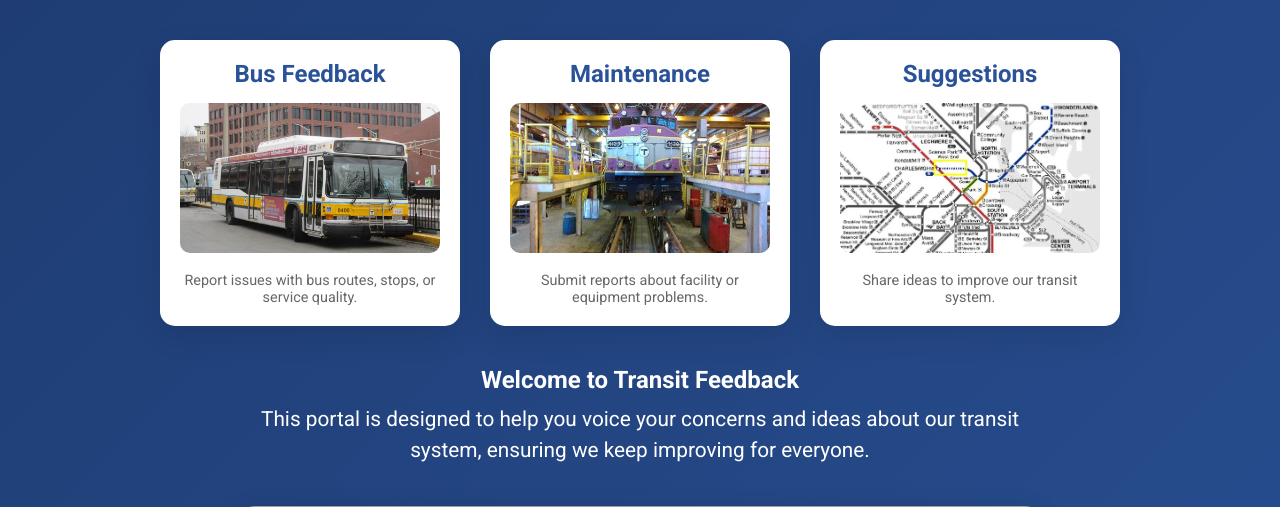
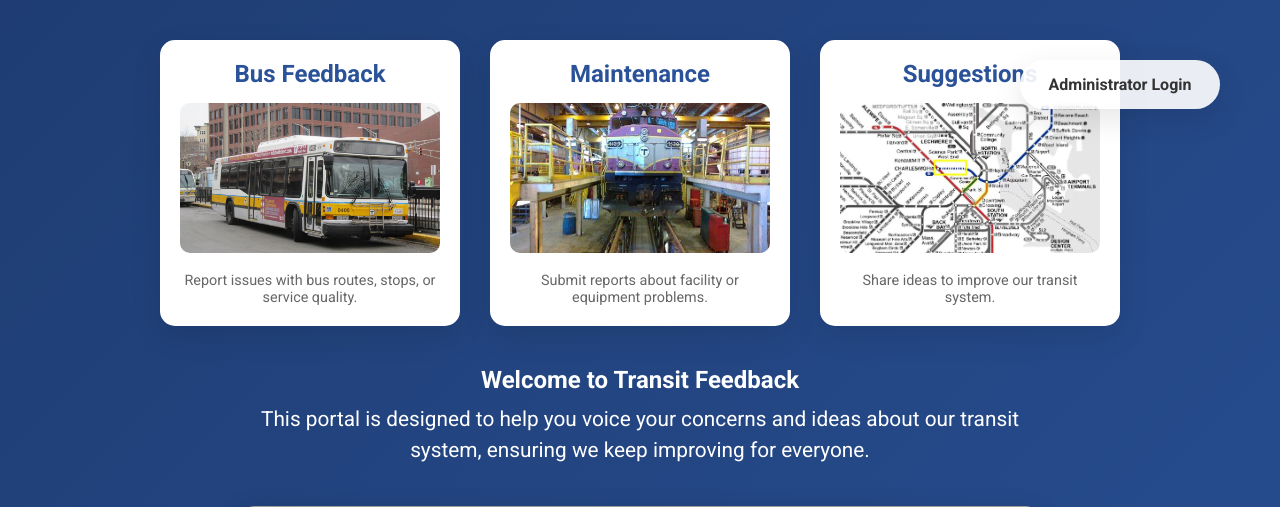
Before and after one commit to zerodayz01/Transit_Feedback_App, a Flask app: template TransitFeedbackCollect/templates/index.html in a window 1280 px wide. Shown: the part 127-634 px from the top of the page. Run offline with Flask 3, Linux system fonts and the light colour scheme; the template is opened without the code that fills it, so the values that code supplies are empty; grey boxes are pictures that could not be loaded.

Commit message:
Update index.html

```diff
--- a/TransitFeedbackCollect/templates/index.html
+++ b/TransitFeedbackCollect/templates/index.html
@@ -38,6 +38,7 @@
             flex-direction: row;
             justify-content: center;
             gap: 30px;
+            position: relative; /* Ensure positioning context for admin button */
         }
 
         .card {
@@ -187,7 +188,7 @@
             padding: 20px;
             font-size: 0.9em;
             margin-top: 40px;
-            position: relative; /* Ensure footer doesn’t block content */
+            position: relative;
         }
 
         .footer-features {
@@ -214,11 +215,36 @@
             display: flex;
             align-items: center;
             justify-content: center;
-            position: relative; /* Ensure clickable */
-            z-index: 1; /* Bring above any overlapping elements */
+            position: relative;
+            z-index: 1;
         }
 
         .feature-card:hover {
+            transform: translateY(-10px);
+            box-shadow: 0 15px 40px rgba(0, 0, 0, 0.2);
+        }
+
+        .admin-button {
+            position: absolute;
+            top: 20px;
+            right: 20px;
+            width: 200px;
+            background: rgba(255, 255, 255, 0.9);
+            border-radius: 50px;
+            box-shadow: 0 10px 30px rgba(0, 0, 0, 0.1);
+            padding: 15px;
+            text-align: center;
+            cursor: pointer;
+            transition: transform 0.3s ease, box-shadow 0.3s ease;
+            text-decoration: none;
+            color: #333;
+            font-weight: 700;
+            display: flex;
+            align-items: center;
+            justify-content: center;
+        }
+
+        .admin-button:hover {
             transform: translateY(-10px);
             box-shadow: 0 15px 40px rgba(0, 0, 0, 0.2);
         }
@@ -253,6 +279,11 @@
                 height: 40px;
                 font-size: 20px;
             }
+            .admin-button {
+                width: 150px;
+                font-size: 0.9em;
+                padding: 10px;
+            }
         }
     </style>
 </head>
@@ -262,21 +293,22 @@
     </div>
 
     <div class="card-container">
-        <a href="feedback" class="card">
+        <a href="{{ url_for('feedback') }}" class="card">
             <h2>Bus Feedback</h2>
             <img src="static/bus.jpg" alt="Bus Feedback Image">
             <p>Report issues with bus routes, stops, or service quality.</p>
         </a>
-        <a href="maintenance" class="card">
+        <a href="{{ url_for('maintenance') }}" class="card">
             <h2>Maintenance</h2>
             <img src="static/fix.jpg" alt="Maintenance Image">
             <p>Submit reports about facility or equipment problems.</p>
         </a>
-        <a href="suggestions" class="card">
+        <a href="{{ url_for('suggestions') }}" class="card">
             <h2>Suggestions</h2>
             <img src="static/map.jpg" alt="Suggestions Image">
             <p>Share ideas to improve our transit system.</p>
         </a>
+        <a href="{{ url_for('login') }}" class="admin-button">Administrator Login</a>
     </div>
 
     <div class="description-container">
@@ -315,8 +347,8 @@
     <footer>
         <p>© 2025 Transit Feedback Portal. Designed by Aaron Geneus.</p>
         <div class="footer-features">
-            <a href="feedback_summary" class="feature-card">View Submitted Feedback</a>
-            <a href="track_status" class="feature-card">Track Status</a>
+            <a href="{{ url_for('feedback_summary') }}" class="feature-card">View Submitted Feedback</a>
+            <a href="{{ url_for('track_status') }}" class="feature-card">Track Status</a>
             <a href="contact_support" class="feature-card">Contact Support</a>
         </div>
     </footer>
```
